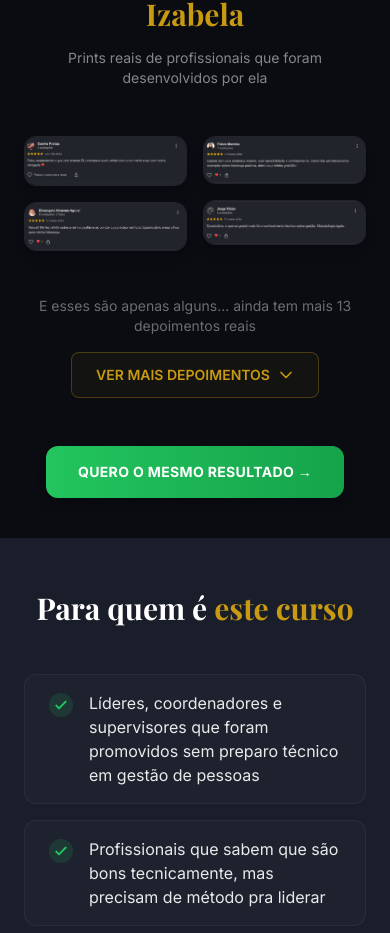
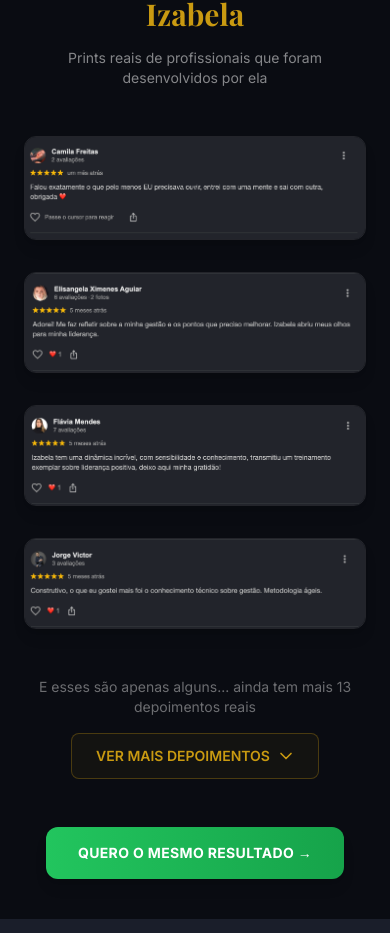
Before and after one commit to techfranca/IZA_DNA-da-Lideranca, a Next.js app: page / in a window 390 px wide. Shown: the part 5715-6648 px from the top of the page. Built offline with nearby package versions, Linux system fonts and the light colour scheme.

Commit message:
depoimentos 1 por linha no mobile

```diff
--- a/src/app/components/Depoimentos.tsx
+++ b/src/app/components/Depoimentos.tsx
@@ -12,13 +12,13 @@ export function Depoimentos() {
 
   return (
     <>
-      <div className="mt-12 columns-2 gap-4 md:columns-3">
+      <div className="mt-12 flex flex-col gap-4 items-center md:columns-2 md:block">
         {Array.from({ length: visible }, (_, i) => (
           <img
             key={i}
             src={`/depoimentos/dep-${i + 1}.png`}
             alt={`Depoimento ${i + 1}`}
-            className="mb-4 w-full rounded-xl border border-white/10 shadow-lg"
+            className="mb-4 w-full max-w-md rounded-xl border border-white/10 shadow-lg"
           />
         ))}
       </div>
```
